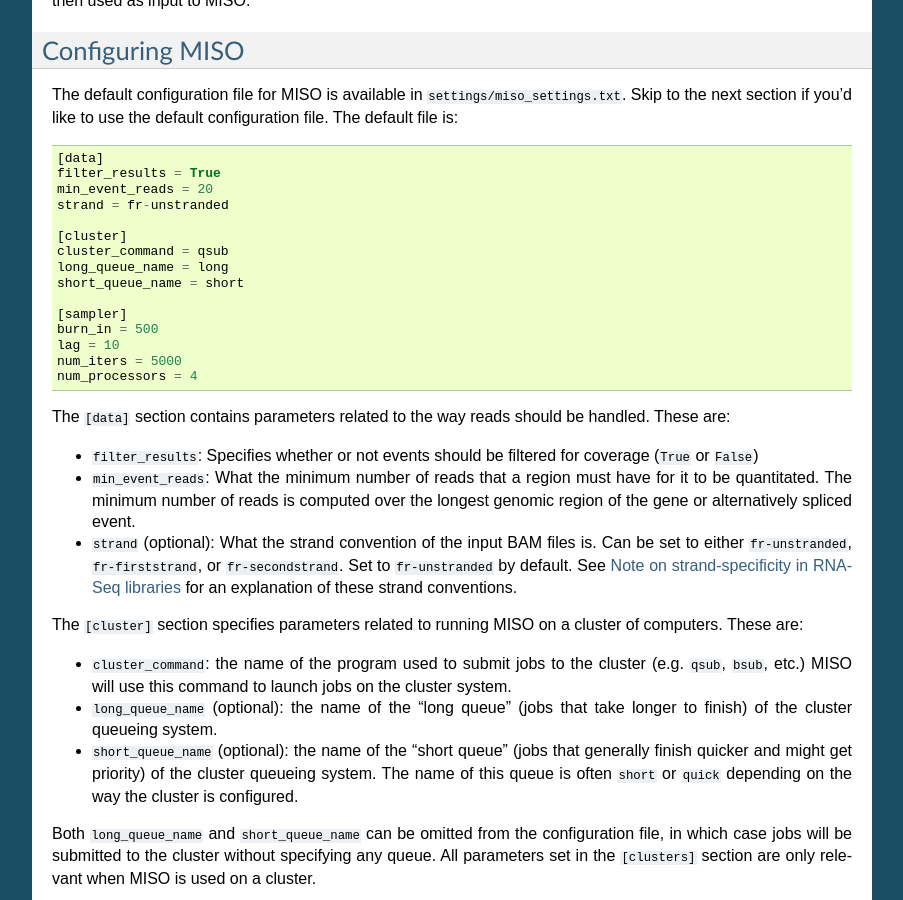
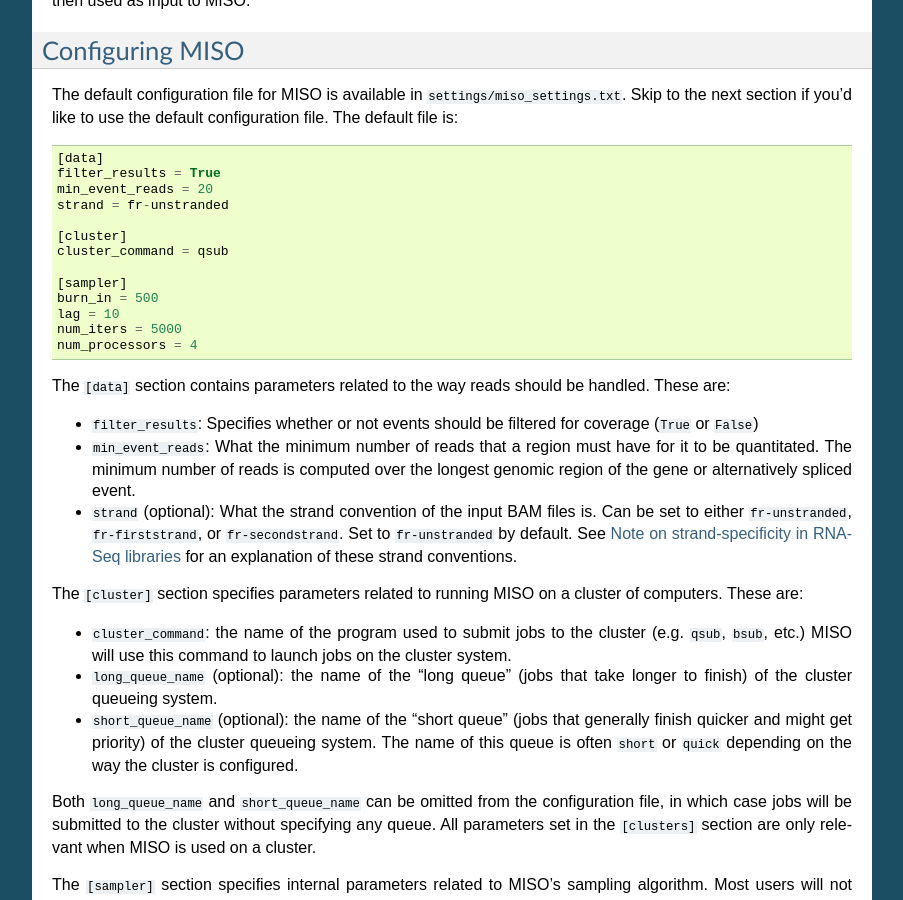
Before and after one commit to yarden/MISO, a Sphinx documentation site: the page built from docs/source/index.rst, in a window 1280 px wide and 900 px high, scrolled down 17133 px. Shown: the whole window, without its empty margins (198-1101 px from the left). Built offline with Sphinx 7.4.7, drawn with Linux system fonts in a browser that asks for light colours.

Commit message:
Revs to docs

```diff
--- a/docs/source/index.rst
+++ b/docs/source/index.rst
@@ -774,8 +774,6 @@ The default file is: ::
 
   [cluster]
   cluster_command = qsub
-  long_queue_name = long
-  short_queue_name = short
 
   [sampler]
   burn_in = 500
```
